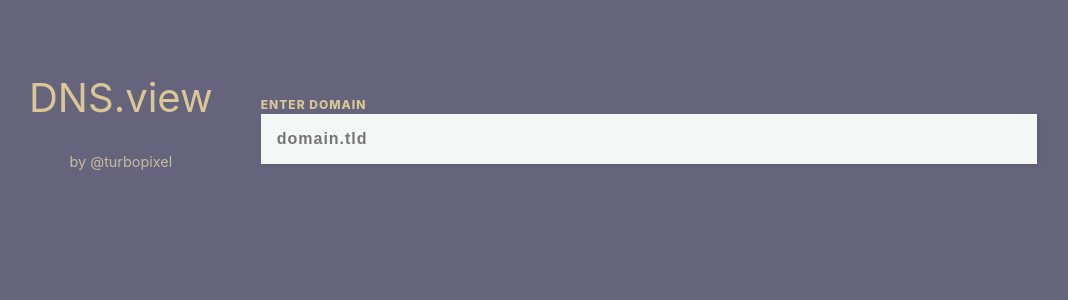
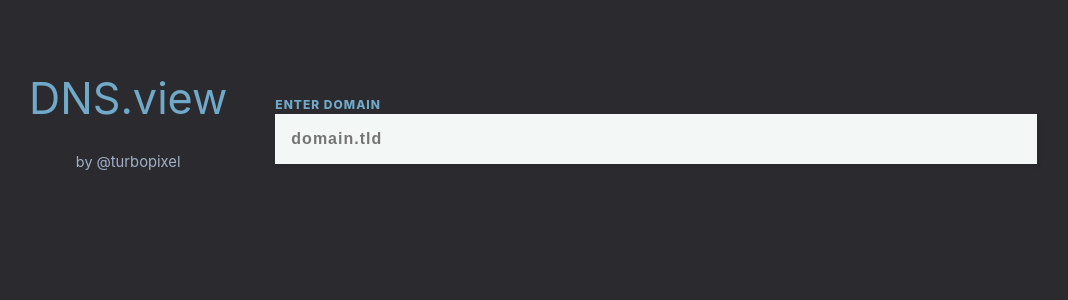
Before and after one commit to turbopixel/dns-view, a Vue app: page / in a window 1280 px wide. Shown: the top 300 px of the page, without its empty margins (43-1111 px from the left). Built offline with nearby package versions, Linux system fonts and the light colour scheme.

Commit message:
update css

```diff
--- a/src/assets/base.css
+++ b/src/assets/base.css
@@ -1,10 +1,10 @@
 /* semantic color variables for this project */
 :root{
-  --color-background: rgb(101, 100, 124);
+  --color-background: rgb(42, 42, 47);
   --color-background-pad: rgb(139, 126, 116);
-  --color-heading: rgb(218, 199, 149);
-  --color-text: rgb(199, 188, 161);
-  --color-label: rgb(241, 211, 179);
+  --color-heading: rgb(113, 170, 201);
+  --color-text: rgb(161, 176, 199);
+  --color-label: rgb(172, 192, 203);
   --section-gap: 160px;
 }
 
--- a/src/components/FormDnsRequestWindow.vue
+++ b/src/components/FormDnsRequestWindow.vue
@@ -108,7 +108,7 @@ header{
   text-decoration: none;
   transition: 0.4s;
   flex-direction: column;
-  font-size: 1.25rem;
+  font-size: 1.35rem;
   color: var(--color-heading);
   line-height: 2rem;
 }
@@ -119,7 +119,7 @@ header{
 }
 
 .greetings a{
-  font-size: 0.9rem;
+  font-size: 0.922rem;
   color: var(--color-text);
   text-decoration: none;
   transition: 220ms color;
```
Also changed, not shown: 1 other file (tests, documents, lock files or other folders).
